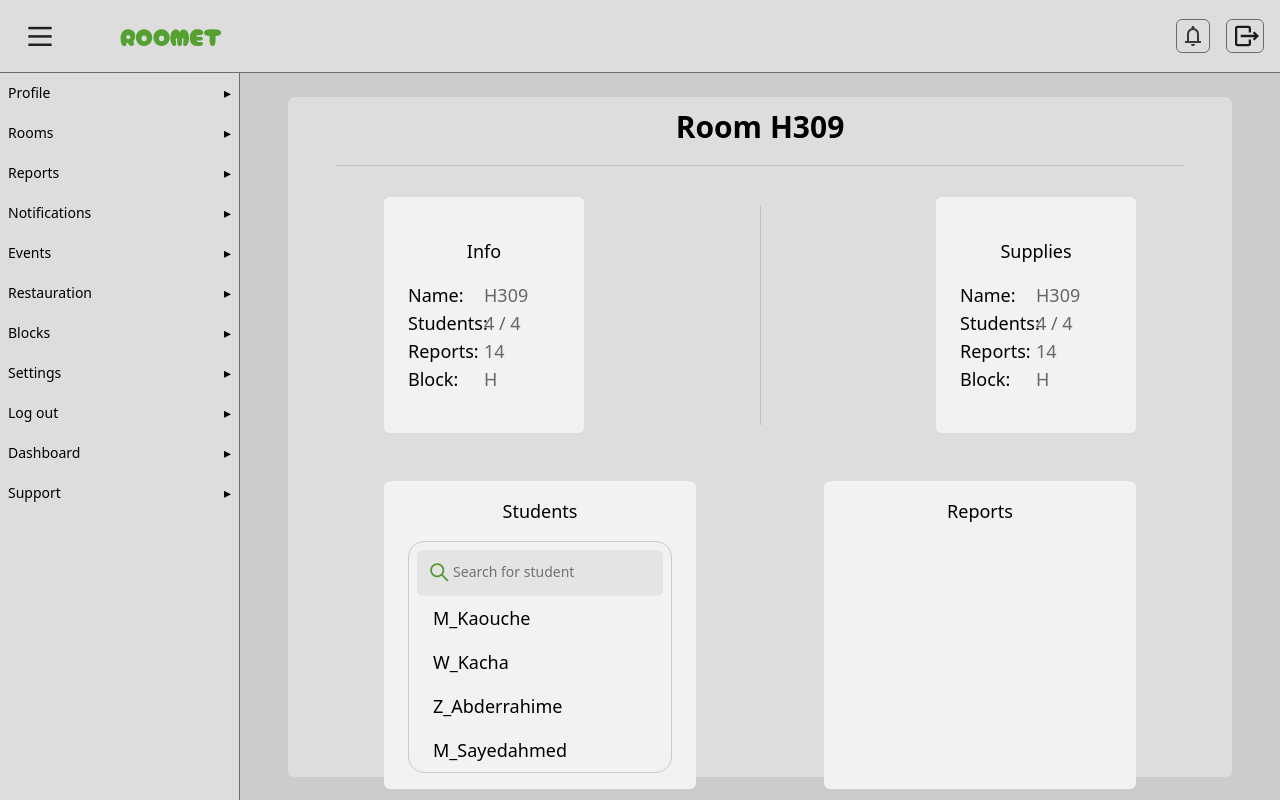
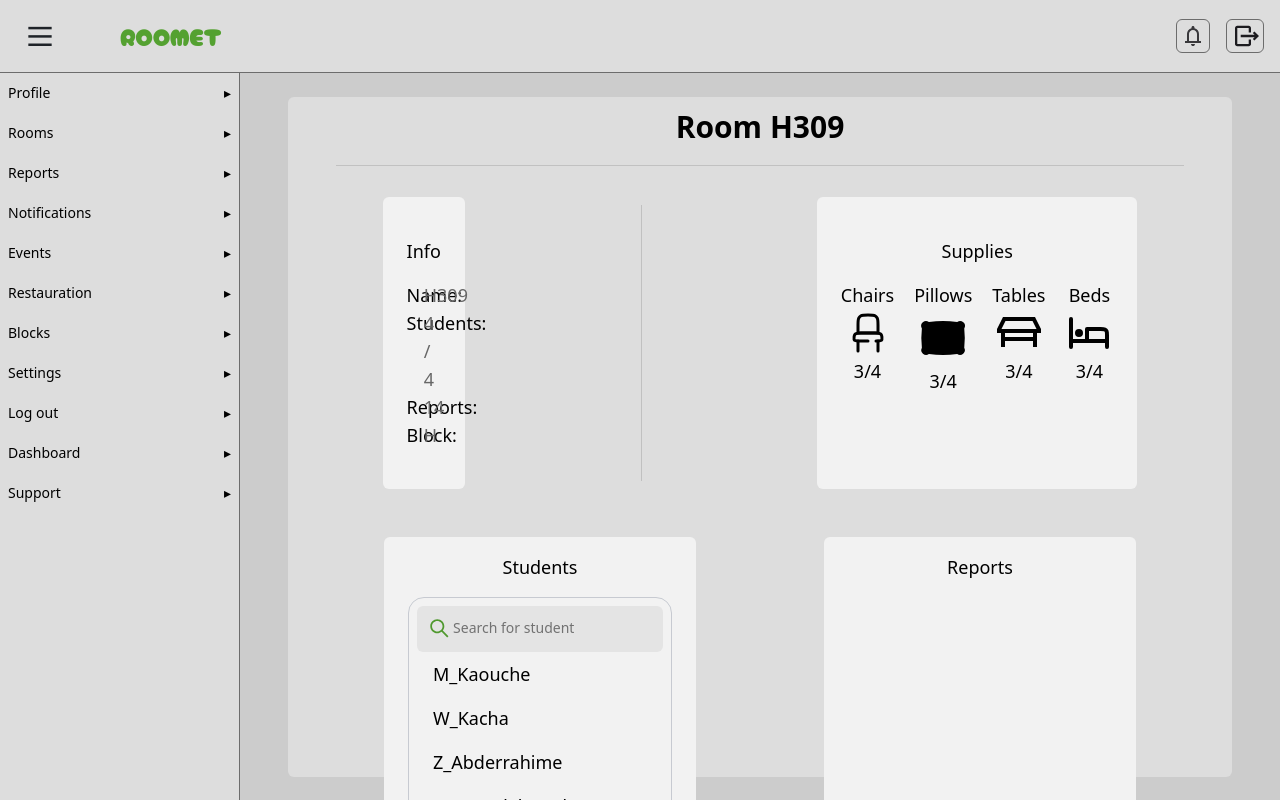
Before and after one commit to KMalek101/Roomet-front, a Next.js app: page /rooms/1 in a window 1280 px wide. Built offline with nearby package versions, Linux system fonts and the light colour scheme.

Commit message:
Supplies adding

```diff
--- a/src/components/room/Room.jsx
+++ b/src/components/room/Room.jsx
@@ -1,5 +1,9 @@
+import { useState } from "react"
+
 export default function Room() {
     const data = { name: "H309", students: ["M_Kaouche", "W_Kacha", "Z_Abderrahime", "M_Sayedahmed"], maxStudents: 4, reports: 14, block: "H" }
+    const [query, setQuery] = useState('');
+    const filtredStudents = data.students.filter(student => student.toLowerCase().includes(query.toLowerCase()));
 
     return(
         <div className="bg-[var(--secondary-color)] h-full w-full rounded-md">
@@ -34,18 +38,26 @@ export default function Room() {
 
                 <div className="flex flex-col bg-white brightness-95 rounded-md py-10 px-6 text-lg flex-1">
                     <h2 className="flex justify-center pb-4 text-lg font-medium">Supplies</h2>
-                    <div>
-                        <div className="grid grid-cols-2">
-                            <p className="font-medium">Name:</p><p className="text-[var(--g-color)]">{data.name}</p>
+                    <div className="flex gap-5 justify-around">
+                        <div className="flex flex-col items-center">
+                            Chairs
+                            <svg className="w-12 h-12" viewBox="0 0 24 24" fill="none" xmlns="http://www.w3.org/2000/svg"><g id="SVGRepo_bgCarrier" stroke-width="0"></g><g id="SVGRepo_tracerCarrier" stroke-linecap="round" stroke-linejoin="round"></g><g id="SVGRepo_iconCarrier"> <path d="M17 21V16M7 21V16" stroke="black" stroke-width="1.5" stroke-linecap="round"></path> <path d="M12 16H7.00001C6.01506 16 5.52259 16 5.22538 15.6762C4.92818 15.3523 4.9669 14.9018 5.04435 14.0008C5.10026 13.3503 5.22669 12.9125 5.51257 12.5858C6.02514 12 6.8501 12 8.50001 12H15.5C17.1499 12 17.9749 12 18.4874 12.5858C18.7733 12.9125 18.8998 13.3503 18.9557 14.0008C19.0331 14.9018 19.0718 15.3523 18.7746 15.6762C18.4774 16 17.985 16 17 16H16" stroke="black" stroke-width="1.5" stroke-linecap="round"></path> <path d="M7 8C7 6.13077 7 5.19615 7.40192 4.5C7.66523 4.04394 8.04394 3.66523 8.5 3.40192C9.19615 3 10.1308 3 12 3C13.8692 3 14.8038 3 15.5 3.40192C15.9561 3.66523 16.3348 4.04394 16.5981 4.5C17 5.19615 17 6.13077 17 8V12H7V8Z" stroke="black" stroke-width="1.5"></path> </g></svg>
+                            <p>3/4</p>
                         </div>
-                        <div className="grid grid-cols-2">
-                            <p className="font-medium">Students:</p><p className="text-[var(--g-color)]">{data.students.length} / {data.maxStudents}</p>
+                        <div className="flex flex-col items-center">
+                            Pillows
+                            <svg className="w-12 h-12" fill="#000000" viewBox="0 0 24 24" id="pillow-2" data-name="Line Color" xmlns="http://www.w3.org/2000/svg" class="icon line-color"><g id="SVGRepo_bgCarrier" stroke-width="0"></g><g id="SVGRepo_tracerCarrier" stroke-linecap="round" stroke-linejoin="round"></g><g id="SVGRepo_iconCarrier"><path id="secondary" d="M16.1,15a9.34,9.34,0,0,1,0-6" ></path><path id="primary" d="M20.75,16a2,2,0,0,1-2.91,2.58,44.77,44.77,0,0,1-11.68,0A2,2,0,0,1,3.25,16,35.22,35.22,0,0,1,3.25,8,2,2,0,0,1,6.16,5.38a44.77,44.77,0,0,1,11.68,0A2,2,0,0,1,20.75,8,35.22,35.22,0,0,1,20.75,16Z"></path></g></svg>
+                            <p>3/4</p>
                         </div>
-                        <div className="grid grid-cols-2">
-                            <p className="font-medium">Reports:</p><p className="text-[var(--g-color)]"> {data.reports}</p>
+                        <div className="flex flex-col items-center">
+                            Tables
+                            <svg className="w-12 h-12" viewBox="0 0 24 24" xmlns="http://www.w3.org/2000/svg" fill="#000000"><g id="SVGRepo_bgCarrier" stroke-width="0"></g><g id="SVGRepo_tracerCarrier" stroke-linecap="round" stroke-linejoin="round"></g><g id="SVGRepo_iconCarrier"> <title>table</title> <path d="M18.76,6l2,4H3.24l2-4H18.76M20,4H4L1,10v2H3v7H5V16H19v3h2V12h2V10L20,4ZM5,14V12H19v2Z"></path> <rect width="24" height="24" fill="none"></rect> </g></svg>
+                            <p>3/4</p>
                         </div>
-                        <div className="grid grid-cols-2">
-                            <p className="font-medium">Block:</p><p className="text-[var(--g-color)]">{data.block}</p>
+                        <div className="flex flex-col items-center">
+                            Beds
+                            <svg className="w-12 h-12" viewBox="0 0 24 24" fill="none" xmlns="http://www.w3.org/2000/svg"><g id="SVGRepo_bgCarrier" stroke-width="0"></g><g id="SVGRepo_tracerCarrier" stroke-linecap="round" stroke-linejoin="round"></g><g id="SVGRepo_iconCarrier"> <path d="M3 5V19M3 16H21M21 19V13.2C21 12.0799 21 11.5198 20.782 11.092C20.5903 10.7157 20.2843 10.4097 19.908 10.218C19.4802 10 18.9201 10 17.8 10H11V15.7273M7 12H7.01M8 12C8 12.5523 7.55228 13 7 13C6.44772 13 6 12.5523 6 12C6 11.4477 6.44772 11 7 11C7.55228 11 8 11.4477 8 12Z" stroke="#000000" stroke-width="2" stroke-linecap="round" stroke-linejoin="round"></path> </g></svg>
+                            <p>3/4</p>
                         </div>
                     </div>
                 </div>
@@ -58,13 +70,15 @@ export default function Room() {
                         <div className="flex items-center bg-[var(--g-color-opacity)] rounded-md py-1.5 px-2 text-sm pb-2">
                             <svg className="w-8 h-8" viewBox="0 0 24 24" fill="none" xmlns="http://www.w3.org/2000/svg"><g id="SVGRepo_bgCarrier" stroke-width="0"></g><g id="SVGRepo_tracerCarrier" stroke-linecap="round" stroke-linejoin="round"></g><g id="SVGRepo_iconCarrier"> <path fill-rule="evenodd" clip-rule="evenodd" d="M15 10.5C15 12.9853 12.9853 15 10.5 15C8.01472 15 6 12.9853 6 10.5C6 8.01472 8.01472 6 10.5 6C12.9853 6 15 8.01472 15 10.5ZM14.1793 15.2399C13.1632 16.0297 11.8865 16.5 10.5 16.5C7.18629 16.5 4.5 13.8137 4.5 10.5C4.5 7.18629 7.18629 4.5 10.5 4.5C13.8137 4.5 16.5 7.18629 16.5 10.5C16.5 11.8865 16.0297 13.1632 15.2399 14.1792L20.0304 18.9697L18.9697 20.0303L14.1793 15.2399Z" fill="#54A131"></path> </g></svg>
                             <input
-                            type="text"
-                            placeholder="Search for student"
-                            className="outline-none w-full"
+                             type="text"
+                             value={query}
+                             onChange={(e) => setQuery(e.target.value)}
+                             placeholder="Search for student"
+                             className="outline-none w-full"
                             />
                         </div>
                         <div className="">
-                            {data.students.map((student, index) => {return(<p className="py-2 pl-4 cursor-pointer hover:bg-gray-100" key={index}>{student}</p>)})}
+                            {filtredStudents.map((student, index) => {return(<p className="py-2 pl-4 cursor-pointer hover:bg-gray-100" key={index}>{student}</p>)})}
                         </div>
                     </div>
                 </div>
```
